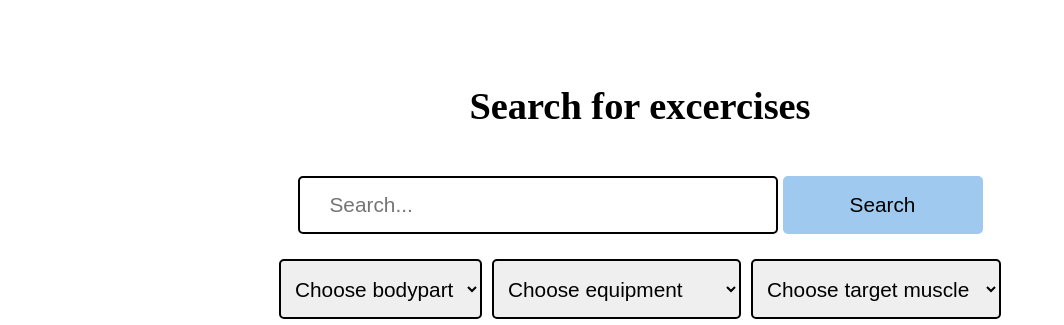
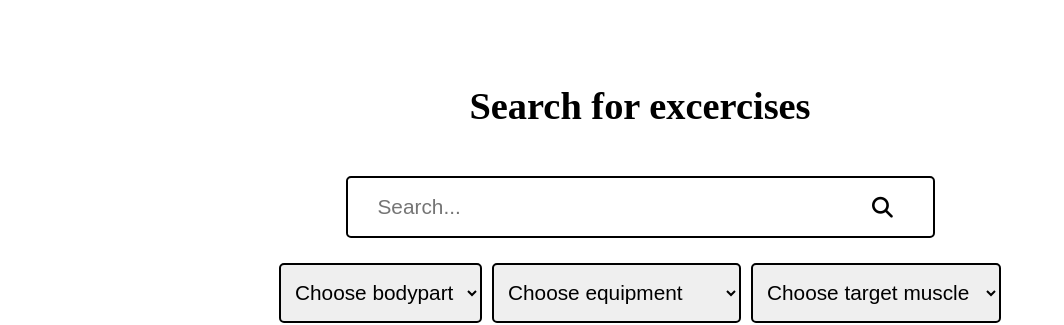
Before and after one commit to Giorgimanwkava/YouFit, a React (Vite) app: page / in a window 1280 px wide. Shown: the part 812-1137 px from the top of the page, without its empty margins (0-1064 px from the left). Built offline with nearby package versions, Linux system fonts and the light colour scheme.

Commit message:
added fa search button

```diff
--- a/index.html
+++ b/index.html
@@ -2,9 +2,11 @@
 <html lang="en">
   <head>
     <meta charset="UTF-8" />
+    <title>YouFit</title>
     <link rel="icon" type="image/svg+xml" href="/vite.svg" />
     <meta name="viewport" content="width=device-width, initial-scale=1.0" />
-    <title>YouFit</title>
+    <link rel="stylesheet" href="https://cdnjs.cloudflare.com/ajax/libs/font-awesome/6.5.2/css/all.min.css" integrity="sha512-SnH5WK+bZxgPHs44uWIX+LLJAJ9/2PkPKZ5QiAj6Ta86w+fsb2TkcmfRyVX3pBnMFcV7oQPJkl9QevSCWr3W6A=="
+    crossorigin="anonymous" referrerpolicy="no-referrer" />
   </head>
   <body>
     <div id="root"></div>
--- a/package.json
+++ b/package.json
@@ -10,6 +10,7 @@
     "preview": "vite preview"
   },
   "dependencies": {
+    "@fortawesome/fontawesome-free": "^6.5.2",
     "react": "^18.2.0",
     "react-dom": "^18.2.0"
   },
--- a/src/components/Content.css
+++ b/src/components/Content.css
@@ -23,11 +23,12 @@
     height: auto;
     flex-wrap: wrap;
     margin-bottom: 20px;
+    border: 2px solid black;
+    border-radius: 5px;
 }
 
 .search-bar{
-    border: 2px solid black;
-    border-radius: 5px;
+    border: none;
     padding: 15px 30px;
     width: clamp(250px, 25vw + 10rem, 500px);
     font-size: var(--searchbar-fs);
@@ -35,11 +36,15 @@
 }
 
 .search-btn{
-    width: clamp(150px, 20vw, 200px);
+    width: clamp(50px, 10vw, 100px);
     height: calc(var(--searchbar-fs) + 37px);
     font-size: var(--searchbar-fs);
-    border-radius: 5px;
-    background-color: rgb(159, 201, 238);
+    display: flex;
+    align-items: center;
+    justify-content: center;
+    background-color: transparent;
+    cursor: pointer;
+    /* background-color: rgb(159, 201, 238); */
 }
 
 .multi-select{
@@ -58,6 +63,7 @@
     margin: 5px;
     height: 60px;
     font-size: clamp(20px, 1.25vw + 0.3rem, min(25px,6vh));
+    cursor: pointer;
 }
 
 .exercises{
--- a/src/components/Content.jsx
+++ b/src/components/Content.jsx
@@ -8,7 +8,7 @@
       <h1>Search for excercises</h1>
       <div className='searchbar-and-btn'>
         <input className='search-bar' type="text" placeholder="Search..." />
-        <button className='search-btn'>Search</button>
+        <button className="fa-solid fa-magnifying-glass search-btn"></button>
       </div>
       <div className='multi-select'>
         <select name='bodypart' id='bodypart-select'>
```
Also changed, not shown: src/components/ExcerciseCard.jsx (line endings or trailing spaces), 1 other file (tests, documents, lock files or other folders).
